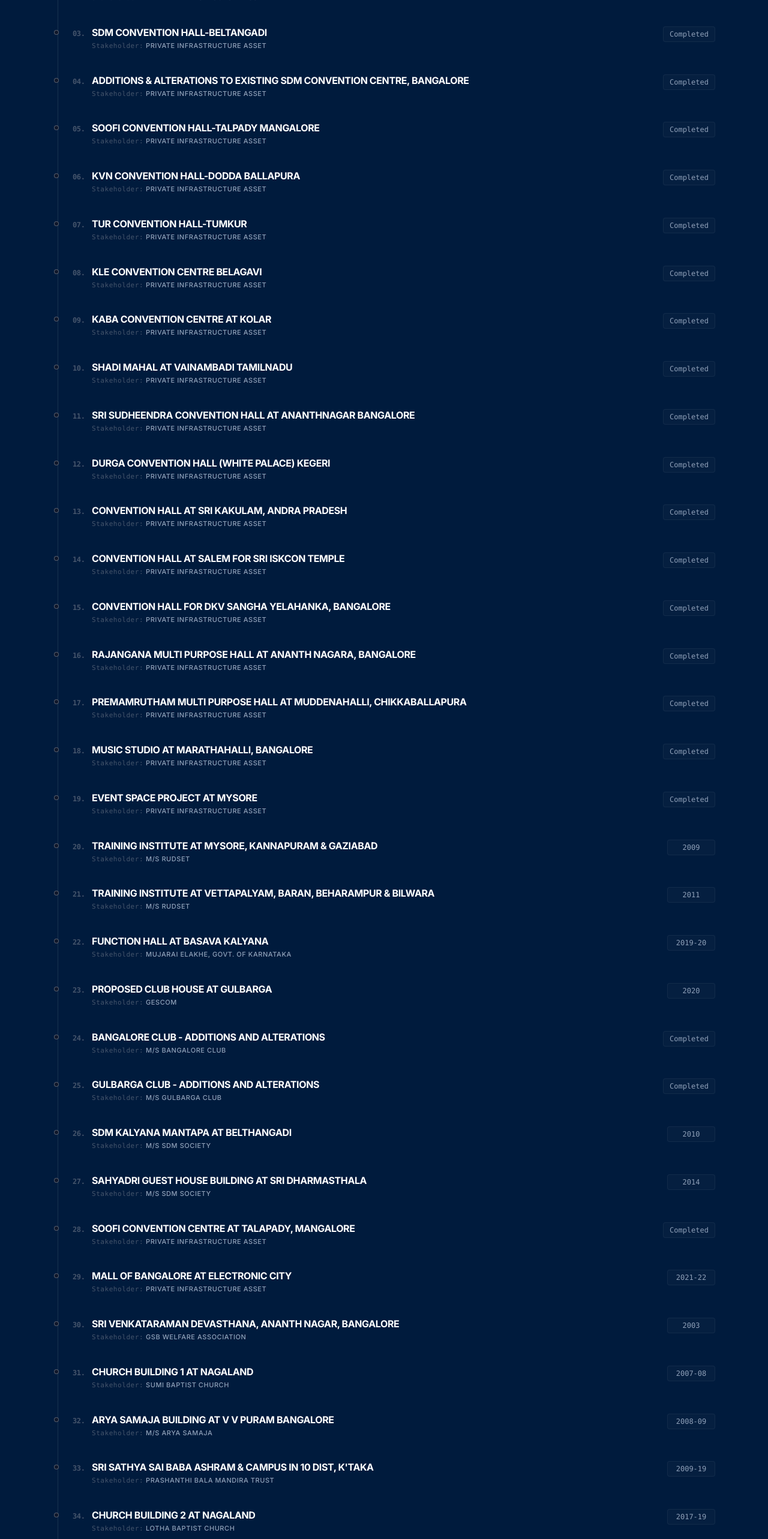
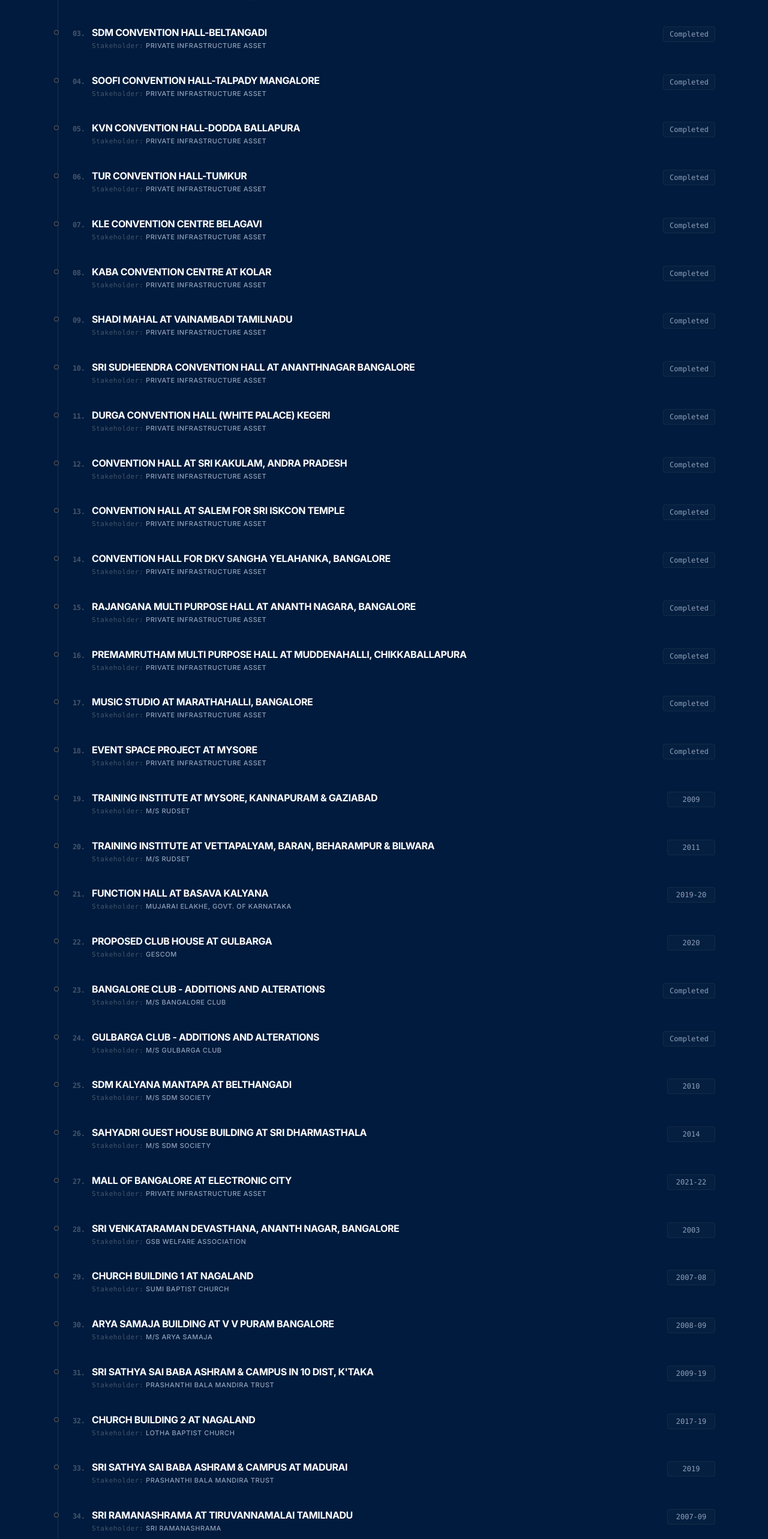
Before and after one commit to shriyashenoyt/Sigma-Consultants-Website, a Next.js app: page /projects/commercial in a window 1280 px wide. Shown: the part 1520-4086 px from the top of the page at 60% size. Built offline with nearby package versions, Linux system fonts and the light colour scheme.

Commit message:
Minor changes3

```diff
--- a/app/projects/commercial/page.tsx
+++ b/app/projects/commercial/page.tsx
@@ -16,7 +16,7 @@
     { name: "Convention Centre at Channa Patna", year: "-", client: "-" },
     { name: "Jain Convention Hall Tumkur", year: "-", client: "-" },
     { name: "SDM Convention Hall-Beltangadi", year: "-", client: "-" },
-    { name: "Additions & Alterations to Existing SDM Convention Centre, Bangalore", year: "-", client: "-" },
+    //{ name: "Additions & Alterations to Existing SDM Convention Centre, Bangalore", year: "-", client: "-" },
     { name: "Soofi Convention Hall-Talpady Mangalore", year: "-", client: "-" },
     { name: "KVN Convention Hall-Dodda Ballapura", year: "-", client: "-" },
     { name: "TUR Convention Hall-Tumkur", year: "-", client: "-" },
@@ -40,7 +40,7 @@
     { name: "Gulbarga Club - Additions and Alterations", year: "-", client: "M/S Gulbarga Club" },
     { name: "SDM Kalyana Mantapa at Belthangadi", year: "2010", client: "M/S SDM Society" },
     { name: "Sahyadri Guest House building at Sri Dharmasthala", year: "2014", client: "M/S SDM SOCIETY" },
-    { name: "Soofi Convention Centre at Talapady, Mangalore", year: "-", client: "-" },
+    //{ name: "Soofi Convention Centre at Talapady, Mangalore", year: "-", client: "-" },
     { name: "Mall of Bangalore at Electronic City", year: "2021-22", client: "-" },
 
 
@@ -56,10 +56,10 @@
     { name: "Kanha Shanthivanm at Hyderabad", year: "2017-19", client: "M/S SRCM" },
     { name: "Kanha Shanthivanm at Bareilly Uttar Pradesh", year: "2017-19", client: "M/S SRCM" },
     { name: "Kanha Shanthivanm at Satkol", year: "2017-19", client: "M/S SRCM" },
-    { name: "Proposed Extension of Masjid E Pirdosh at Richards Town", year: "2019-20", client: "-" },
+    { name: "Extension of Masjid E Pirdosh at Richards Town", year: "2019-20", client: "-" },
     { name: "Nalwar Mutt - Additions & Alterations", year: "2018-20", client: "-" },
     { name: "Sri Veera Bhadreshwara Temple Bidar - Construction of Guest Room Block & Kalyana Mantapa", year: "2019-20", client: "Mujarai Elakhe, Govt. of Karnataka" },
-    { name: "Proposed Shivaling at Mysore", year: "2020", client: "Brahma Kumaris" },
+    { name: "Shivaling at Mysore", year: "2020", client: "Brahma Kumaris" },
     { name: "Sri Subramanya Mutt at Haralur Bangalore", year: "2020", client: "-" },
 
   ];
--- a/app/projects/government/page.tsx
+++ b/app/projects/government/page.tsx
@@ -25,7 +25,7 @@
     { name: "Zilla Panchayath Office at Chiitur", year: "2012", client: "Govt. of Andhra Pradesh" },
     { name: "Dr. B. R. Ambedkar Bhavan at Wadi", year: "2019-20", client: "Karmika Elakhe, Govt. of Karnataka" },
     { name: "Pradhan Mantri Awaz Yojana, Tumkur, Mysore, Chikmangalore", year: "2021", client: "GOI" },
-    { name: "Marina Beach Heritage, Chennai / Marina Beach Chennai, Tamilnadu", year: "2025", client: "Govt. of Tamilnadu / Chennai Metropolitan Dev. Authority" }
+    { name: "Marina Beach Heritage, Chennai", year: "2025", client: "Govt. of Tamilnadu / Chennai Metropolitan Dev. Authority" }
   ];
 
   return (
--- a/app/projects/residential/page.tsx
+++ b/app/projects/residential/page.tsx
@@ -73,7 +73,7 @@
     { name: "Residential Building at Mangalore", year: "2012", client: "Sri Anantha Pai" },
     { name: "Residential Building at Mangalore", year: "2012", client: "Sri Anantha Kamath" },
     { name: "Residential Building at Mangalore", year: "2016", client: "Sri Pusparaj Jain" },
-    { name: "Residential Building at Mangalore", year: "2016", client: "Sri PP Heghde" },
+    { name: "Residential Building at Mangalore", year: "2016", client: "Sri PP Hegde" },
     { name: "Residential Building at Moodabidare", year: "2019-20", client: "Sri Lobo" },
     { name: "Beach House at Kaup, Udupi", year: "2019-20", client: "Sachin Pai, M/S MPAL, PP" },
     { name: "Beach House at Mangalore", year: "2020", client: "Mr. Shahid" },
@@ -82,7 +82,7 @@
     { name: "Residential Building at Koteshwara", year: "2020", client: "Dr. Sabitha" },
     { name: "Girls Hostel Building at Moodabidare", year: "2018", client: "M/S Excelent College" },
     { name: "Beach house at Padukere", year: "2025", client: "BOLAS FAMILY KARKALA" },
-    { name: "BEEDUE at Shree Dharmasthala", year: "2016-17", client: "Dr. D. Veerendra Heggade Ji" },
+    { name: "BEEDU at Shree Dharmasthala", year: "2016-17", client: "Dr. D. Veerendra Heggade Ji" },
     { name: "Residence at Cantonment, Bangalore", year: "-", client: "Sri Zameer Ahmed Khan, Minister" },
     { name: "Karthik Villa at Trissure, Kerala", year: "-", client: "MD, Kalyan Developers" },
     { name: "Kalyana Raman Villa at Trissure, Kerala", year: "-", client: "Chairman, Kalyan Jewellores" },
--- a/components/About.tsx
+++ b/components/About.tsx
@@ -26,7 +26,7 @@
             {/* Smoothed base text hierarchy from text-lg to text-sm/base mixed values */}
             <p className="text-slate-400 text-sm md:text-base mb-10 leading-relaxed max-w-xl mx-auto">
               Led by our MD and Senior Designer, Sigma Consultants enters its 25th year of excellence.
-              With 10,000+ projects, with some global presence, we specialize in high-precision structural design for
+              With 10,000+ projects and some global presence, we specialize in high-precision structural design for
               industrial, public, and residential sectors.
             </p>
 
```
